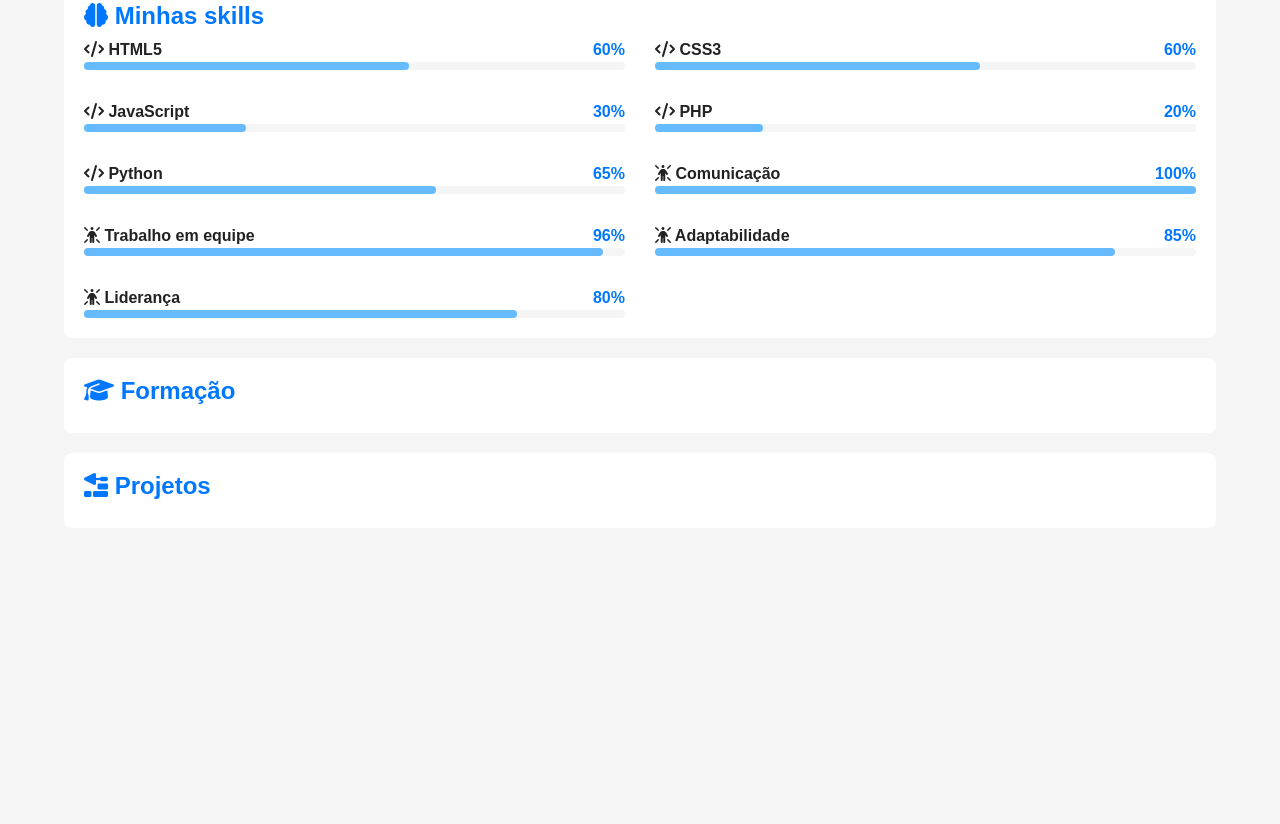
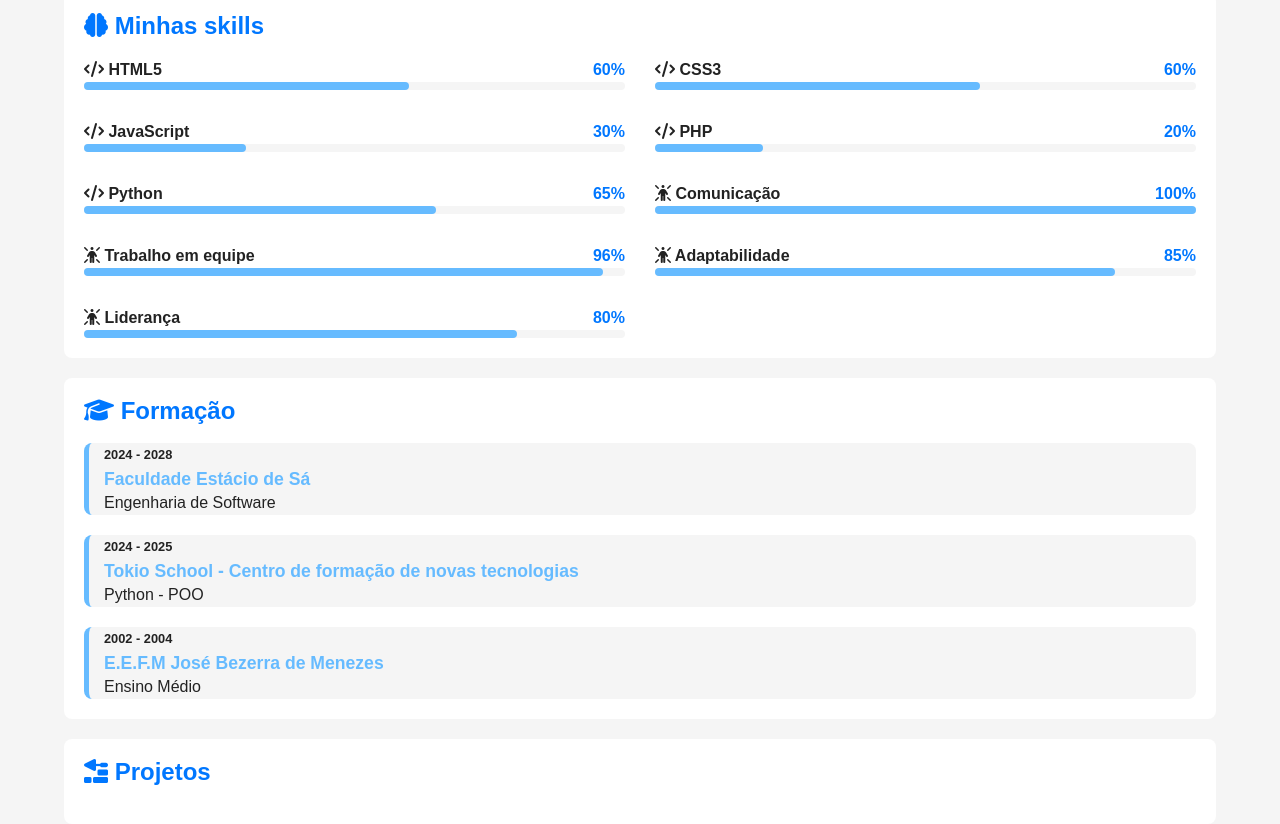
Before and after one commit to leticiakaren2015/projeto-portfolio, a plain HTML site: page index.html in a window 1280 px wide. Shown: the part 1228-2052 px from the top of the page. Before the commit the page ends 1776 px from the top, so only its background shows below. Drawn offline with Linux system fonts and the light colour scheme.

Commit message:
Area de formação

```diff
--- a/estilos/style.css
+++ b/estilos/style.css
@@ -126,7 +126,7 @@ article {
 
 article h2 {
   color: var(--destaque);
-  margin-bottom: 10px;
+  margin-bottom: 20px;
 }
 
 .video-container {
@@ -180,6 +180,39 @@ article h2 {
   border-radius: 4px;
 }
 
+#formacao-container {
+  display: flex;
+  flex-direction: column-reverse;
+  gap: 20px;
+}
+
+#formacao-container .curso {
+  background-color: var(--fundo-principal);
+  border-radius: 8px;
+  border-left: 5px solid var(--destaque-inverso);
+  padding-left: 15px;
+  transition: border-width 0.5s, border-color 0.5s;
+}
+
+#formacao-container .curso:hover {
+  border-left-width: 15px;
+  border-color: var(--destaque);
+  cursor: pointer;
+}
+
+#formacao-container .periodo {
+  font-size: 0.8em;
+  font-weight: bold;
+  color: var(--texto);
+}
+
+#formacao-container .instituicao {
+  color: var(--destaque-inverso);
+  font-size: 1.1em;
+}
+
+
+
 @media screen and (min-width: 768px) {
   #skills-container {
     grid-template-columns: 1fr 1fr;
--- a/index.html
+++ b/index.html
@@ -185,6 +185,27 @@
             <article id="formacao">
                 <h2><i class="fa-solid fa-graduation-cap"></i> Formação</h2>
 
+                <div id="formacao-container">
+                    <div class="curso">
+                        <p class="periodo">2002 - 2004</p>
+                        <h3 class="instituicao">E.E.F.M José Bezerra de Menezes</h3>
+                        <p class="titulacao">Ensino Médio</p>
+                    </div>
+
+                    <div class="curso">
+                        <p class="periodo">2024 - 2025</p>
+                        <h3 class="instituicao">Tokio School - Centro de formação de novas tecnologias</h3>
+                        <p class="titulacao">Python - POO</p>
+                    </div>
+
+                    <div class="curso">
+                        <p class="periodo">2024 - 2028</p>
+                        <h3 class="instituicao">Faculdade Estácio de Sá</h3>
+                        <p class="titulacao">Engenharia de Software</p>
+                    </div>
+
+                </div>
+
             </article> <!-- Fim article#formacao-->
 
             <article id="projetos">
```
